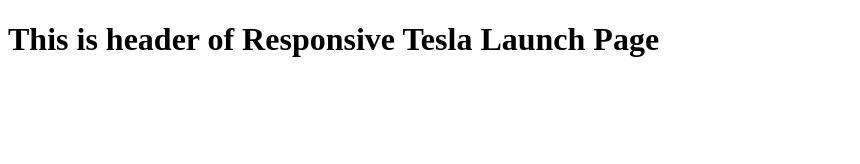
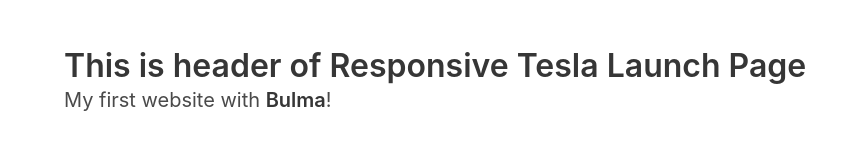
Before and after one commit to binhtran432k/bulma-learning, a plain HTML site: page tesla-page/index.html in a window 1280 px wide. Shown: the whole page, without its empty margins (0-860 px from the left). Drawn offline with nearby package versions, Linux system fonts and the light colour scheme.

Commit message:
feat(tesla): add bulma cdn

```diff
--- a/tesla-page/index.html
+++ b/tesla-page/index.html
@@ -4,8 +4,14 @@
     <meta charset="UTF-8" />
     <meta name="viewport" content="width=device-width, initial-scale=1.0" />
     <title>Responsive Tesla Launch Page</title>
+    <link rel="stylesheet" href="./styles.css" />
   </head>
   <body>
-    <h1>This is header of Responsive Tesla Launch Page</h1>
+    <section class="section">
+      <div class="container">
+        <h1 class="title">This is header of Responsive Tesla Launch Page</h1>
+        <p class="subtitle">My first website with <strong>Bulma</strong>!</p>
+      </div>
+    </section>
   </body>
 </html>
--- /dev/null
+++ b/tesla-page/styles.css
@@ -0,0 +1 @@
+@import "https://cdn.jsdelivr.net/npm/bulma@0.9.4/css/bulma.min.css";
```
